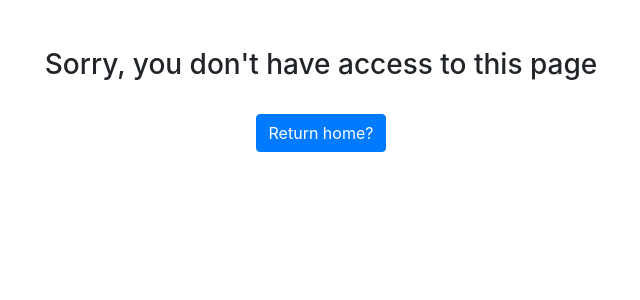
After one commit to GangOfGits/GoGsite, a Flask app: template templates/403.html in a window 1280 px wide. The commit adds this page. Shown: the top 300 px of the page, without its empty margins (319-959 px from the left). Run offline with Flask 2, Linux system fonts and the light colour scheme; the template is opened without the code that fills it, so the values that code supplies are empty; parts of the project's set-up code (start-up, migrations or seed data) failed here and were passed over; some libraries are stand-ins or nearby versions.

Commit message:
Add error handling
Added error pages for:
* 403 Forbidden
* 404 Page Not Found
* 410 Page Deleted

Changed:
* <title> template is now GoG - {{title}}

```diff
--- a/notjoshno.py
+++ b/notjoshno.py
@@ -50,6 +50,12 @@ def renderreset():
     session["username"] = None
     return redirect("/")
 
+#RENDER FUNCTION
+@app.route("/login", methods=["GET"])
+def renderlogin():
+    _title, _loggedinmessage = getrendervariables("Login")
+    return render_template("login.html", title=_title, loggedinmessage=_loggedinmessage)
+
 #POST FUNCTION
 @app.route("/login", methods=["POST"])
 def login():
@@ -64,11 +70,19 @@ def login():
         else:
             return redirect("/login")
 
-#RENDER FUNCTION
-@app.route("/login", methods=["GET"])
-def renderlogin():
-    _title, _loggedinmessage = getrendervariables("Login")
-    return render_template("login.html", title=_title, loggedinmessage=_loggedinmessage)
+
+#ERROR HANDLING
+@app.errorhandler(403)
+def pagenotfound(e):
+    return render_template("403.html", error="403 - Forbidden")
+
+@app.errorhandler(404)
+def pagenotfound(e):
+    return render_template("404.html", error="404 - Page not found")
+
+@app.errorhandler(410)
+def pagenotfound(e):
+    return render_template("410.html", error="410 - Page deleted")
 
 
 if __name__ == "__main__":
--- /dev/null
+++ b/templates/403.html
@@ -0,0 +1,7 @@
+{% extends "errorlayout.html" %}
+
+{% block errormessage %}
+
+Sorry, you don't have access to this page
+
+{% endblock errormessage %}
--- /dev/null
+++ b/templates/errorlayout.html
@@ -0,0 +1,18 @@
+<!DOCTYPE html>
+<html lang="en">
+<head>
+    <title>{{error}}</title>
+    <link rel="stylesheet" href="https://stackpath.bootstrapcdn.com/bootstrap/4.1.3/css/bootstrap.min.css" integrity="sha384-MCw98/SFnGE8fJT3GXwEOngsV7Zt27NXFoaoApmYm81iuXoPkFOJwJ8ERdknLPMO" crossorigin="anonymous">
+</head>
+<body>
+    <br>
+    <br>
+    <div class="d-flex justify-content-center">
+        <h3>{% block errormessage %}{% endblock errormessage %}</h3>
+    </div>
+    <br>
+    <div class="d-flex justify-content-center">
+        <a class="btn btn-primary" href="/" role="button">Return home?</a>
+    </div>
+</body>
+</html>
--- a/templates/layout.html
+++ b/templates/layout.html
@@ -7,7 +7,7 @@
 		<script src="https://cdnjs.cloudflare.com/ajax/libs/popper.js/1.14.3/umd/popper.min.js" integrity="sha384-ZMP7rVo3mIykV+2+9J3UJ46jBk0WLaUAdn689aCwoqbBJiSnjAK/l8WvCWPIPm49" crossorigin="anonymous"></script>
 		<script src="https://stackpath.bootstrapcdn.com/bootstrap/4.1.3/js/bootstrap.min.js" integrity="sha384-ChfqqxuZUCnJSK3+MXmPNIyE6ZbWh2IMqE241rYiqJxyMiZ6OW/JmZQ5stwEULTy" crossorigin="anonymous"></script>
 
-		<title>notjoshno - {{title}}</title>
+		<title>GoG - {{title}}</title>
 	</head>
 
     <body>
```
Also changed, not shown: templates/404.html (added, +7 -0 lines), templates/410.html (added, +7 -0 lines), databaser.py (line endings or trailing spaces).
